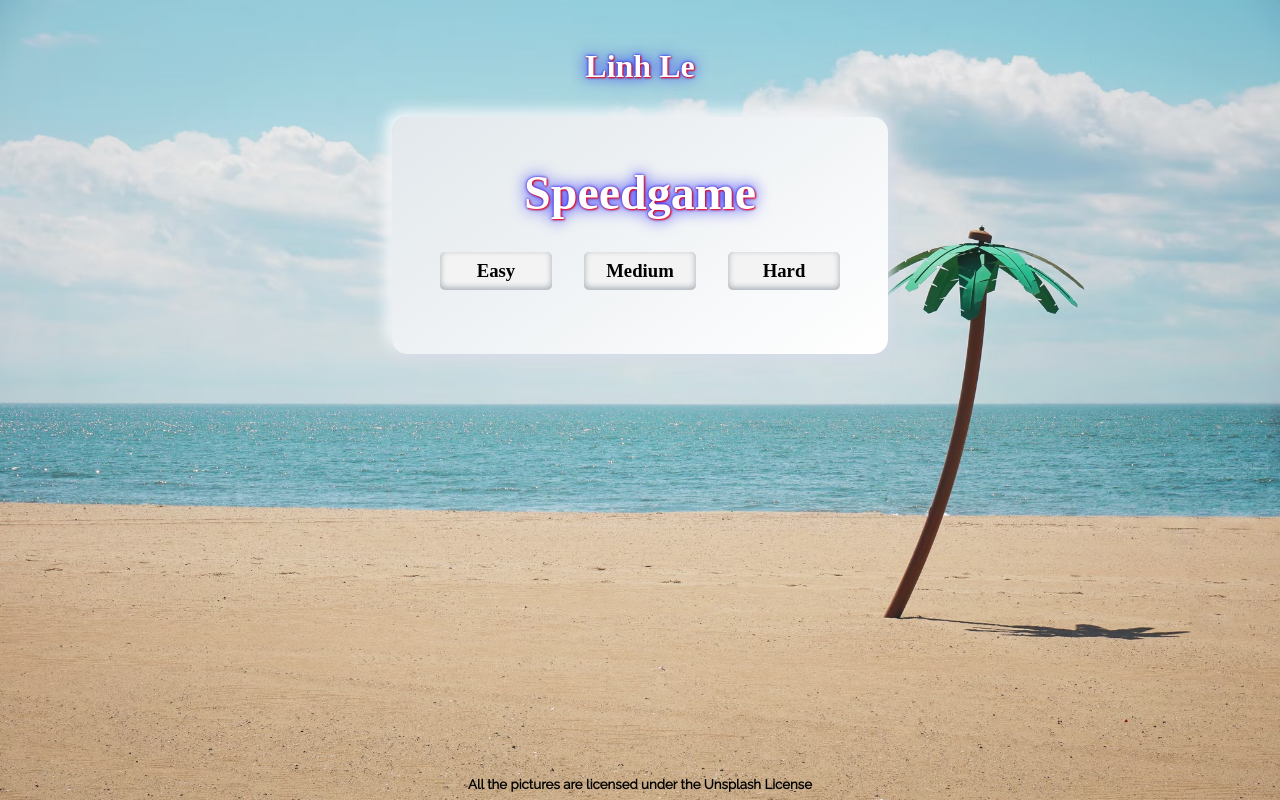
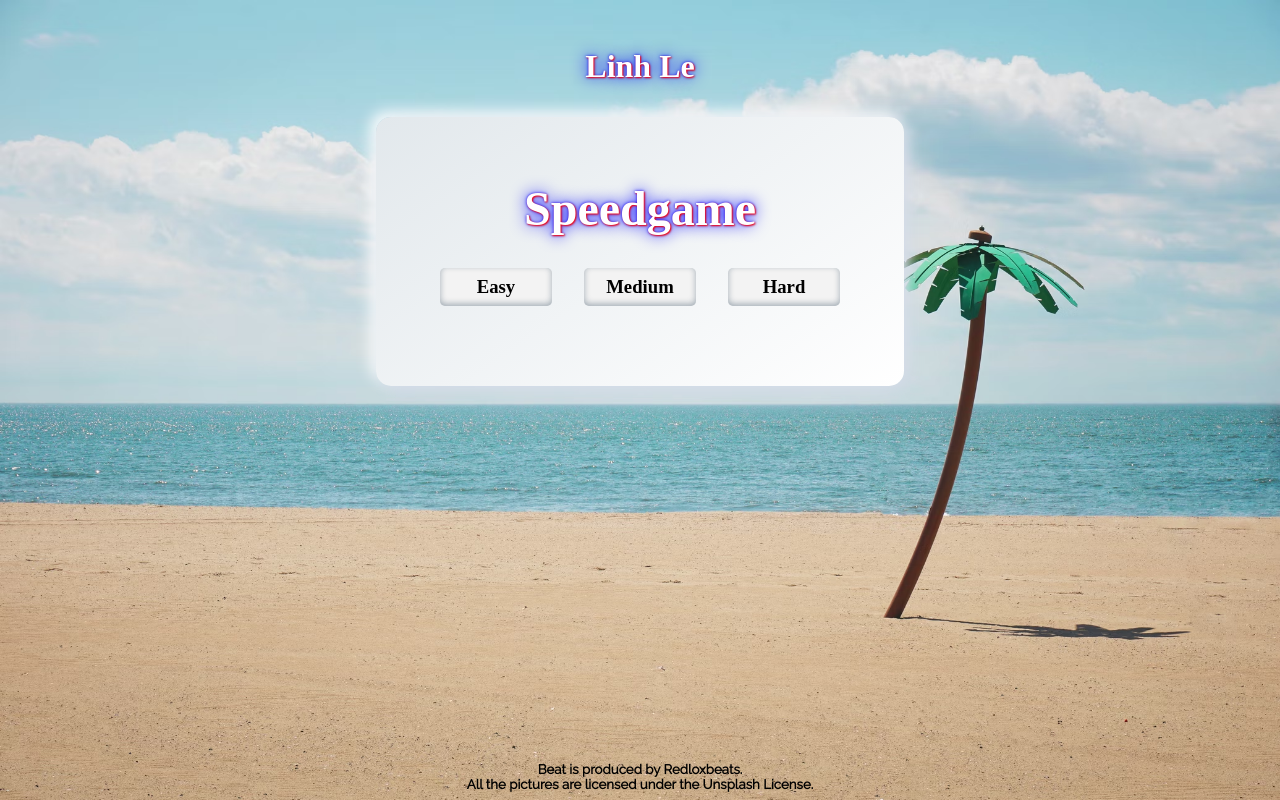
Before and after one commit to LinhLe2307/react_speedGame_REACT22K, a React (Create React App) app: page / in a window 1280 px wide. Built offline with nearby package versions, Linux system fonts and the light colour scheme; a web font is replaced by a local one.

Commit message:
Add max-width

```diff
--- a/src/App.js
+++ b/src/App.js
@@ -267,7 +267,8 @@ class App extends Component {
           </div>
         )}
         <footer>
-          <h5>All the pictures are licensed under the Unsplash License</h5>
+          <h5>Beat is produced by <span>Redloxbeats</span>.</h5>
+          <h5>All the pictures are licensed under the <span>Unsplash</span> License.</h5>
         </footer>
         {this.state.playingGame.showGameOver && (
           <GameOver
--- a/src/index.css
+++ b/src/index.css
@@ -17,22 +17,27 @@
 body {
   font-family: "Rubik Moonrocks", cursive;
   color: rgb(255, 255, 255);
-  /* background-attachment: fixed; */
-
   text-align: center;
   text-shadow: var(--text-shadow);
+  max-width: 1750px;
+  margin: 0 auto;
+}
+
+span {
+  font-weight: 900;
 }
 
 .container {
   background: white;
   background-size: cover;
   /* background-position: 0 10%; */
-  width: 100vw;
   height: 100vh;
   display: flex;
   align-items: center;
   flex-direction: column;
   gap: 2rem;
+  text-align: center;
+  position: relative;
 }
 
 h1 {
@@ -43,7 +48,7 @@ h1 {
   background: linear-gradient(145deg, #e2e8ec, #ffffff);
   box-shadow: var(--background-shadow);
   border-radius: 15px;
-  padding: 0 2rem 3rem;
+  padding: 0 3rem 4rem;
 }
 
 #author {
@@ -53,7 +58,7 @@ h1 {
 }
 
 #speed-game {
-  padding: 3rem 0rem 1rem;
+  padding: 4rem 0rem 1rem;
 }
 
 #title {
```
